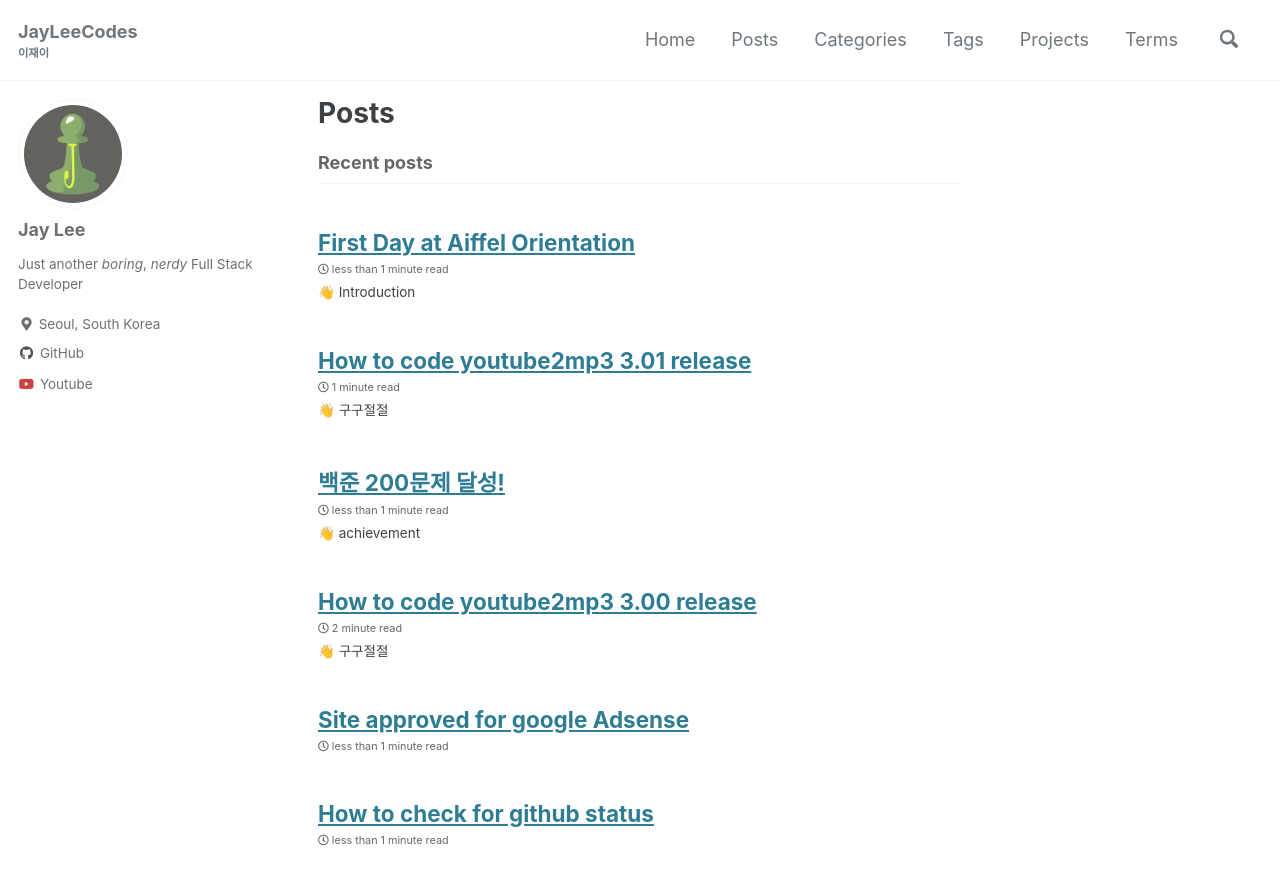
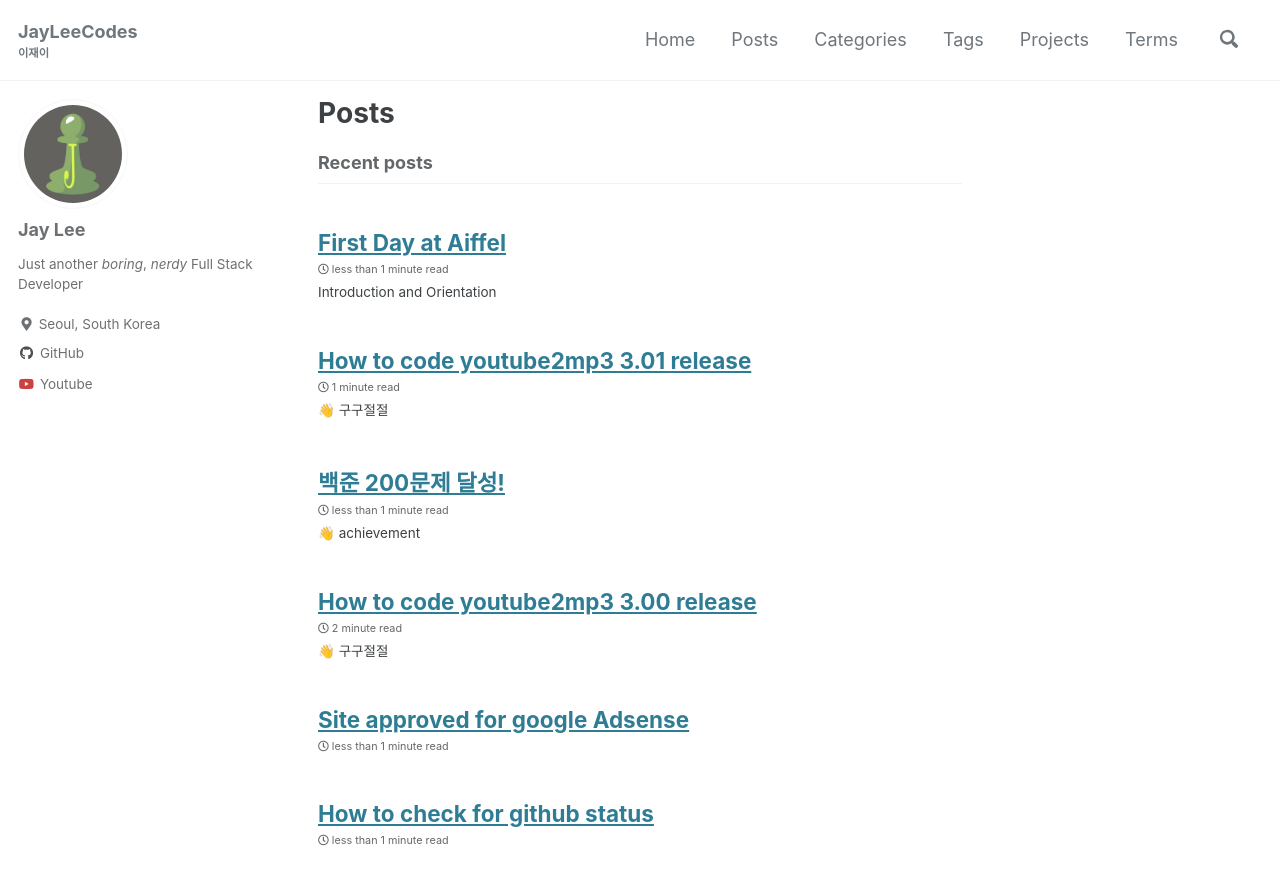
Before and after one commit to jinlee487/jinlee487.github.io, a Jekyll site: the page built from _pages/post-archive.md, in a window 1280 px wide and 900 px high. Shown: the top 885 px of the window. Built offline with Jekyll 4.4.1, drawn with Linux system fonts in a browser that asks for light colours; cached includes are drawn as plain includes.

Commit message:
aiffel first day 포스팅 1

```diff
--- a/_posts/2021-06-25-aiffel-first-post.md
+++ b/_posts/2021-06-25-aiffel-first-post.md
@@ -1,5 +1,6 @@
 ---
-title: "First Day at Aiffel Orientation"
+title: "First Day at Aiffel"
+excerpt: "Introduction and Orientation"
 categories:
   - Aiffel
 tags:
```
